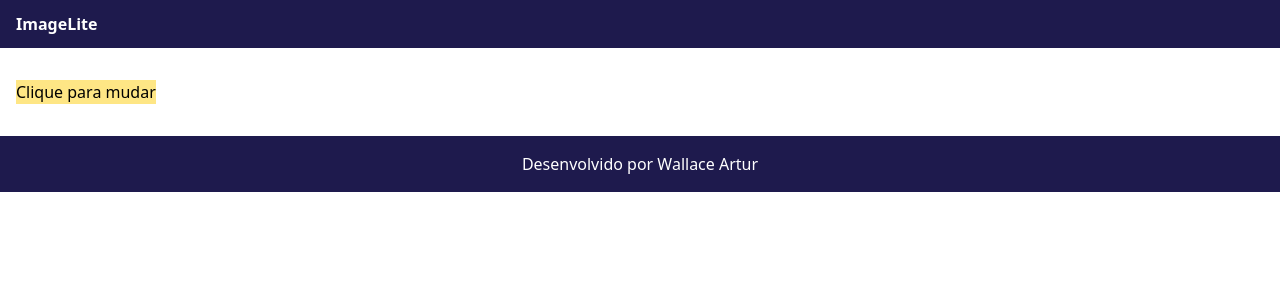
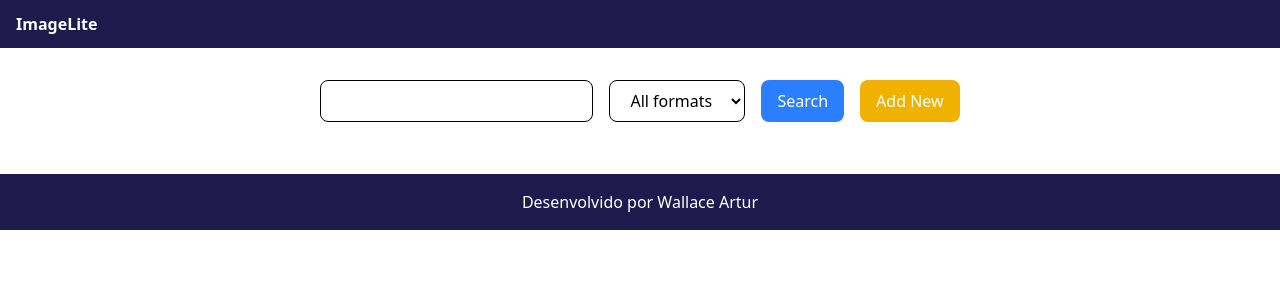
Before and after one commit to wallacesenna01/imageLite, a Next.js app: page /galeria in a window 1280 px wide. Shown: the top 300 px of the page. Built offline with nearby package versions, Linux system fonts and the light colour scheme.

Commit message:
section buttons and inputs

```diff
--- a/src/app/galeria/page.tsx
+++ b/src/app/galeria/page.tsx
@@ -29,9 +29,21 @@
 
     return(
         <Template>
-            <button className='bg-amber-200' onClick={searchImages}>Clique para mudar</button>
+
+            <section className="flex flex-col items-center justify-center my-5">
+                <div className="flex space-x-4">
+                    <input type="text" className="border px-5 py-2 rounded-lg text-grey-900"/>
+                    <select className='border px-4 py-2 rounded-lg text-grey-900'>
+                        <option>All formats</option>
+                    </select>
+                    <button className='bg-blue-500 text-white px-4 py-2 rounded-lg' onClick={searchImages}>Search</button>
+                    <button className='bg-yellow-500 text-white px-4 py-2 rounded-lg'>Add New</button>
+
+                </div>
+            </section>
+
+
             <section className='grid grid-cols-3 gap-8'>
-
               {
                 cardImageRender_array()
               }
```
